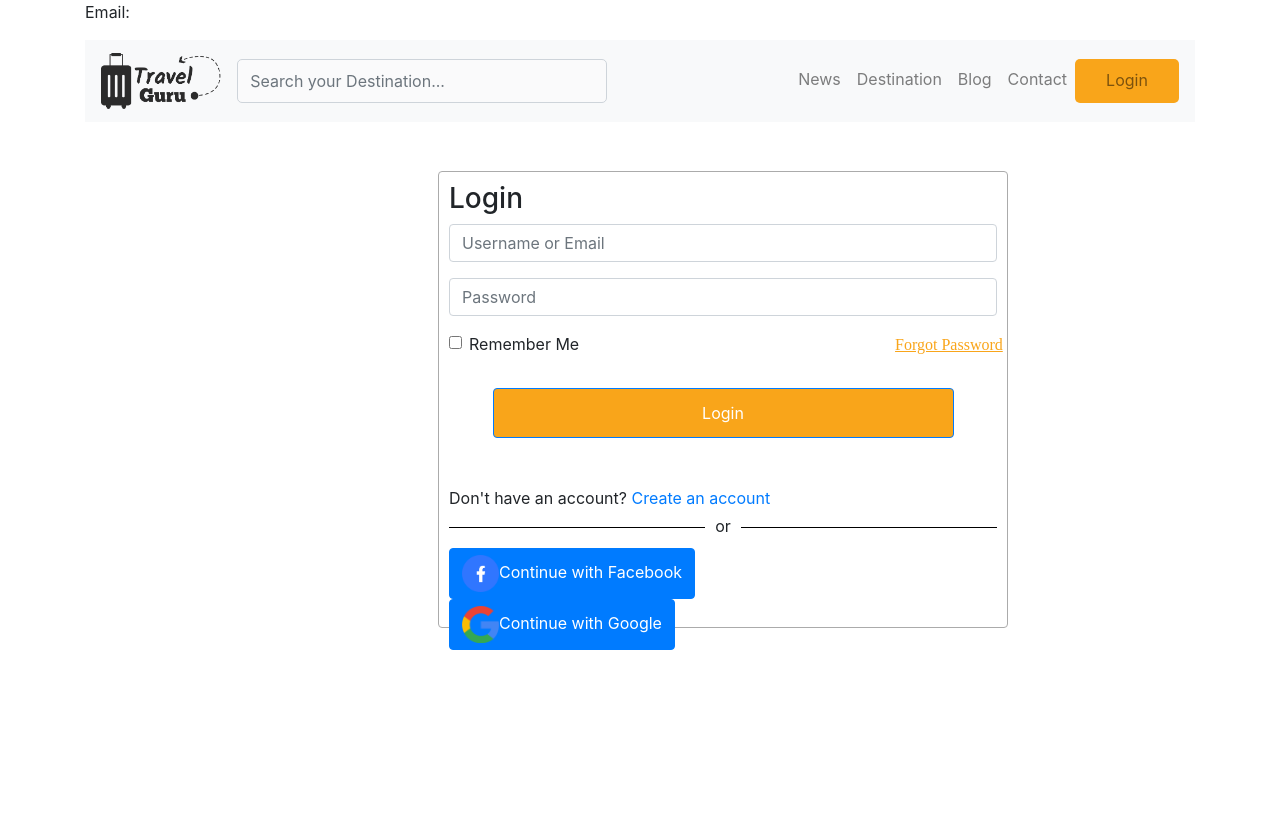
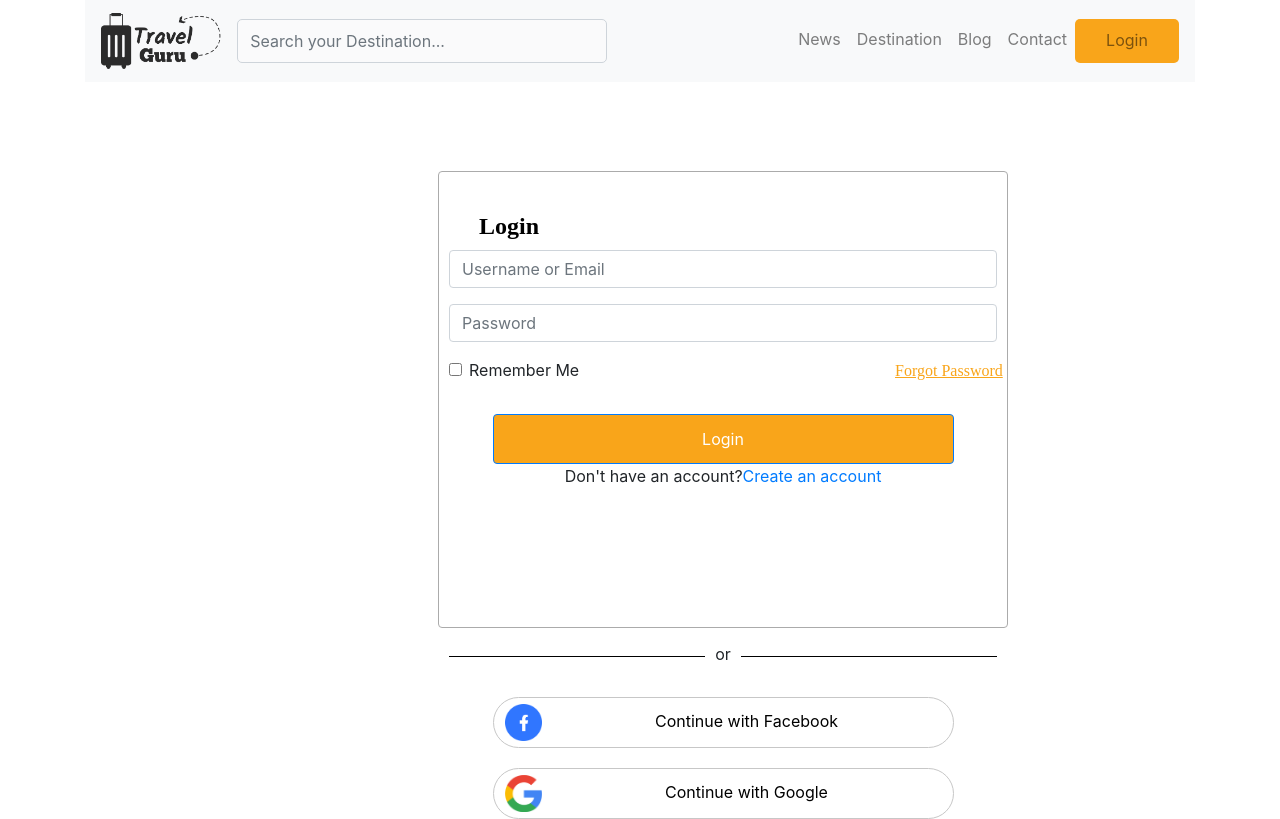
Before and after one commit to ranamahmud/travel-guru, a React (Create React App) app: page /login in a window 1280 px wide. Built offline with nearby package versions, Linux system fonts and the light colour scheme; no server answers.

Commit message:
login bottom done

```diff
--- a/src/components/Header/Header.js
+++ b/src/components/Header/Header.js
@@ -11,9 +11,7 @@ const Header = () => {
     return (
 
         <Container>
-            {
-                <p>Email: {loggedInUser.email}</p>
-            }
+
             <Navbar bg="light" variant="light">
                 <Navbar.Brand href="#home">
                     <Link to="/"><img id="logo" src={logo} alt="" /></Link>
--- a/src/components/pages/Auth/Login/Login.css
+++ b/src/components/pages/Auth/Login/Login.css
@@ -12,12 +12,28 @@
     padding: 10px;
 }
 
+#login-form h3 {
+    /* position: absolute; */
+    height: 29px;
+    left: 34.24%;
+    right: 60.83%;
+    top: 208.03px;
+    padding: 30px;
+    font-family: Montserrat;
+    font-style: normal;
+    font-weight: bold;
+    font-size: 24px;
+    line-height: 29px;
+    color: #000000;
+}
+
 #or {
     width: 100%;
     text-align: center;
     border-bottom: 1px solid #000;
     line-height: 0.1em;
     margin: 10px 0 20px;
+    padding-top: 150px;
 }
 
 #or span {
@@ -25,9 +41,30 @@
     padding: 0 10px;
 }
 
+.continue-btn {
+    /* position: absolute; */
+    width: 461px;
+    height: 51px;
+    left: 492px;
+    top: 696px;
+    background: #FFFFFF;
+    border: 1px solid #C7C7C7;
+    box-sizing: border-box;
+    border-radius: 57px;
+    margin-top: 20px;
+
+    text-align: center;
+    line-height: 45px;
+}
+
+
 .company-icon {
     width: 37px;
     height: 37px;
+    float: left;
+    margin: 5px;
+
+
 }
 
 #form-login-btn {
@@ -35,7 +72,6 @@
     width: 461px;
     height: 50px;
     left: 493px;
-    top: 502px;
     background: #F9A51A;
     display: block;
     margin: 0 auto;
--- a/src/components/pages/Auth/Login/Login.js
+++ b/src/components/pages/Auth/Login/Login.js
@@ -58,6 +58,7 @@ function Login() {
     }
 
     const fbSignIn = () => {
+        console.log("fb signin clicked");
         handleFbSignIn()
             .then(res => {
                 handleResponse(res, true);
@@ -171,15 +172,21 @@ function Login() {
                 <Button id="form-login-btn" type="submit">
                     Login
   </Button>
+                <p className="d-flex justify-content-center">Don't have an account? <Link to="/create-account">Create an account</Link></p>
 
             </Form>
-            <br />
-            <br />
-            <p>Don't have an account? <Link to="/create-account">Create an account</Link></p>
             <p id="or"><span>or</span></p>
-            <Button><img src={fb} onClick={fbSignIn} className="company-icon" />Continue with Facebook</Button>
-            <br />
-            <Button><img src={google} onClick={googleSignIn} className="company-icon" />Continue with Google</Button>
+
+            <div className="d-flex justify-content-center continue-btn-container">
+
+                <button className="continue-btn" onClick={fbSignIn} ><img src={fb} className="company-icon" />Continue with Facebook</button>
+                <br />
+
+            </div>
+            <div className="d-flex justify-content-center">
+
+                <button className="continue-btn" onClick={googleSignIn} ><img src={google} className="company-icon" />Continue with Google</button>
+            </div>
         </Container>
     );
 }
```
